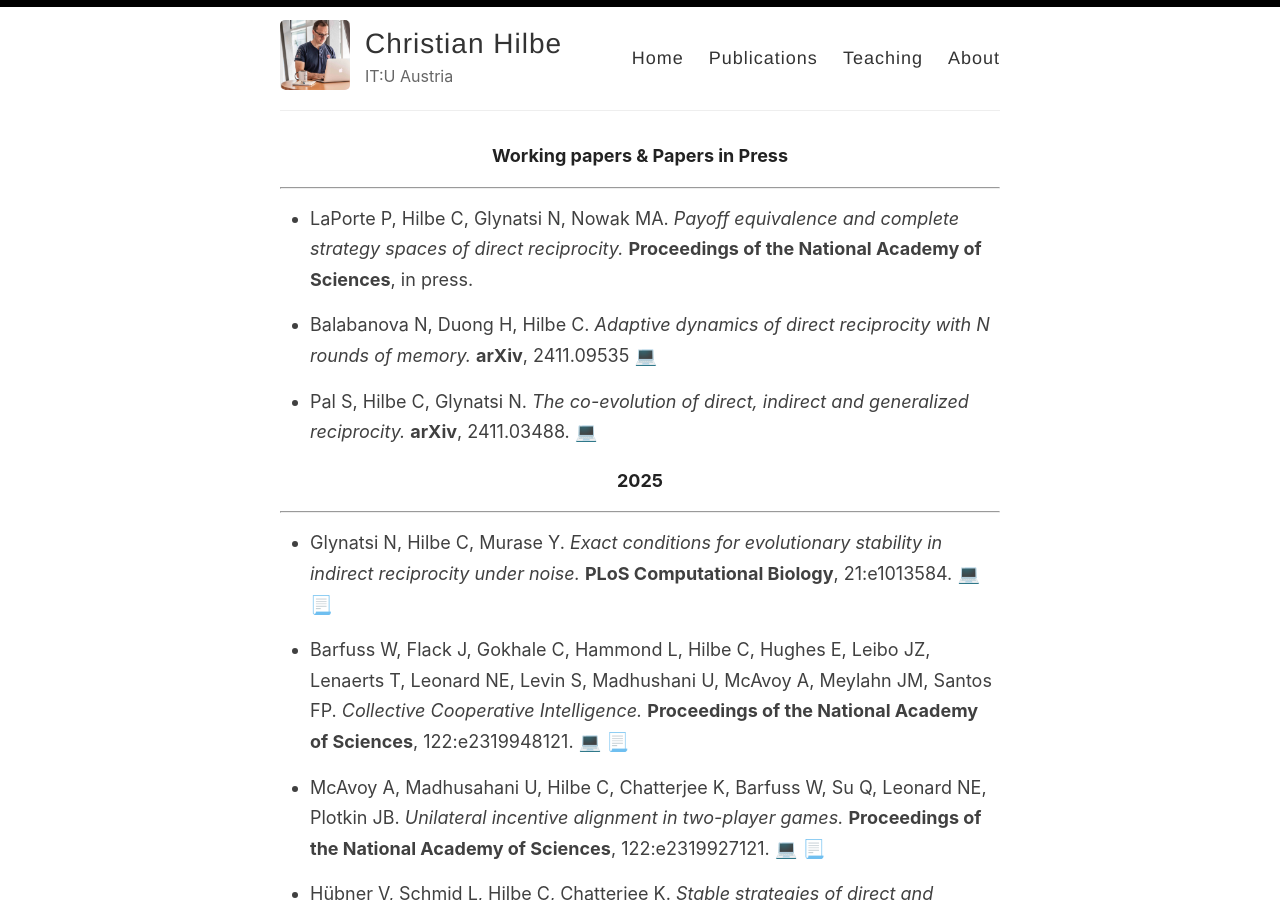
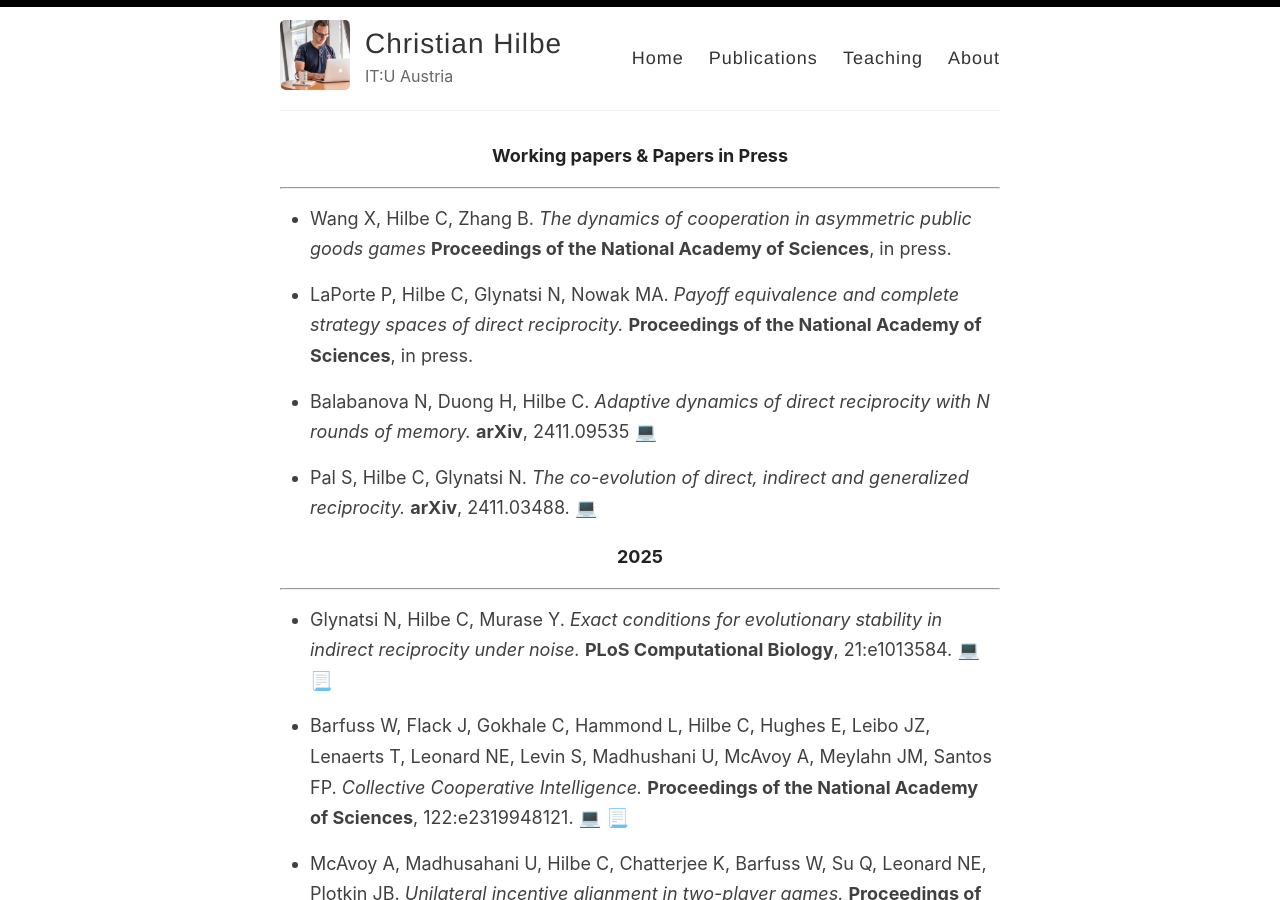
Before and after one commit to christian-hilbe/christian-hilbe.github.io, a Jekyll site: the page built from _pages/publications.md, in a window 1280 px wide and 900 px high. Built offline with Jekyll 4.4.1, drawn with Linux system fonts in a browser that asks for light colours.

Commit message:
CH: Updating publications

```diff
--- a/_pages/publications.md
+++ b/_pages/publications.md
@@ -9,6 +9,10 @@ permalink: /publications/
 ###### Working papers & Papers in Press
 
 ---
+
+- Wang X, Hilbe C, Zhang B.
+*The dynamics of cooperation in asymmetric public goods games*
+**Proceedings of the National Academy of Sciences**, in press.
 
 - LaPorte P, Hilbe C, Glynatsi N, Nowak MA.
 *Payoff equivalence and complete strategy spaces of direct reciprocity.*
```
